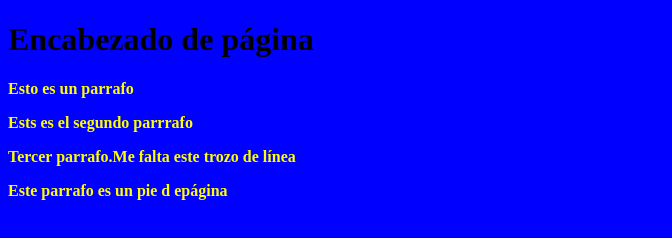
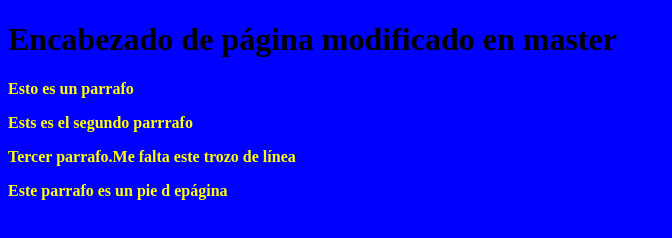
Before and after one commit to rsalesbeltra/29Octubre, a plain HTML site: page index.html in a window 1280 px wide. Shown: the whole page, without its empty margins (0-672 px from the left). Drawn offline with Linux system fonts and the light colour scheme.

Commit message:
Modificado encabezado en master

```diff
--- a/index.html
+++ b/index.html
@@ -8,7 +8,7 @@
     <link rel="stylesheet" href="estilos.css">
 </head>
 <body>
-    <h1>Encabezado de página</h1>
+    <h1>Encabezado de página modificado en master</h1>
     <p>Esto es un parrafo</p>
     <p>Ests es el segundo parrrafo</p>
     <p>Tercer parrafo.Me falta este trozo de línea</p>
```
